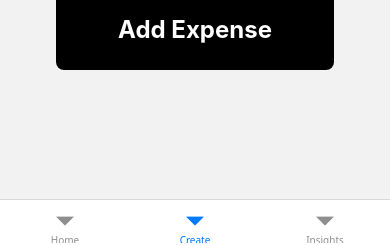
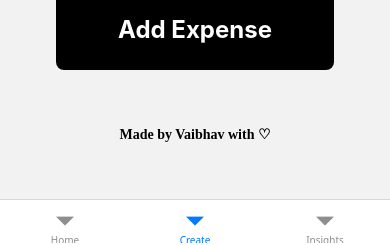
Before and after one commit to Vaibhav-kaushal-fricali/Expensio, a React Native app: screen /Create in a window 390 px wide. Shown: the part 596-841 px from the top of the page. Built offline with nearby package versions, Linux system fonts and the light colour scheme.

Commit message:
signature

```diff
--- a/src/screen/Create.js
+++ b/src/screen/Create.js
@@ -112,6 +112,10 @@ const Create = ({ navigation, route }) => {
             Add Expense
           </Text>
         </Pressable>
+
+        <View style={tailwind`p-14`}>
+          <Text style={tailwind`justify-center text-center font-bold font-serif  `}>Made by Vaibhav with ♡</Text>
+        </View>
       </ScrollView>
     </View>
   );
```
